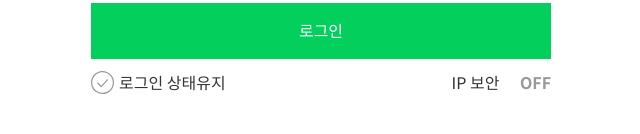
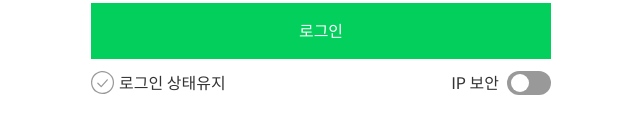
Before and after one commit to jieunheo/naver, a website: page index.html in a window 1280 px wide. Shown: the part 346-480 px from the top of the page, 319-959 px from the left. Drawn offline with Linux system fonts and the light colour scheme; files whose address does not match are found by name.

Commit message:
switch component design 완성

```diff
--- a/scss/_login.scss
+++ b/scss/_login.scss
@@ -69,6 +69,7 @@
 }
 
 .ipSecurityLink {
+  margin-right: 8px;
   @include mobile {
     display: none;
   }
@@ -79,26 +80,57 @@
     display: none;
   }
 
-
+  // slide switch component
   &__checkbox {
     -webkit-appearance: none;
     appearance: none;
+    position: absolute;
+  }
+
+  &__label {
+    position: relative;
+    display: block;
+    width: 44px;
+    height: 24px;
+    background-color: $secondary;
+    border-radius: 12px;
+    padding: 0 4px;
   }
 
   &__label::before {
-    display: inline-block;
-    width: 3em;
-    text-align: right;
-    content: 'OFF';
-    color: $secondary;
-    font-weight: 700;
+    position: absolute;
+    top: 50%;
+    content: '';
+    width: 18px;
+    height: 18px;
+    background-color: $white;
+    border-radius: 10px;
+    transform: translateY(-50%);
+    transition: all .2s;
+  }
+
+  &__checkbox:checked + &__label {
+    background-color: $primary;
   }
 
   &__checkbox:checked + &__label::before {
-    content: 'ON';
-    color: $primary;
+    transform: translate(100%, -50%);
   }
 
+  // ON/OFF text swich
+  // &__label::before {
+  //   display: inline-block;
+  //   width: 3em;
+  //   text-align: right;
+  //   content: 'OFF';
+  //   color: $secondary;
+  //   font-weight: 700;
+  // }
+
+  // &__checkbox:checked + &__label::before {
+  //   content: 'ON';
+  //   color: $primary;
+  // }
 }
 
 .loginButton {
```
Also changed, not shown: css/index.css, 1 other file.
